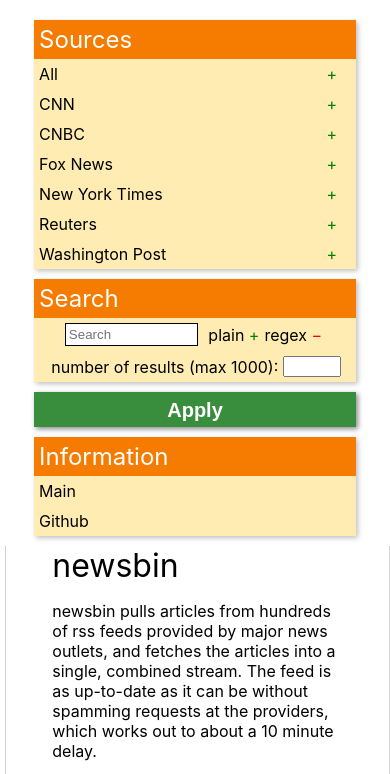
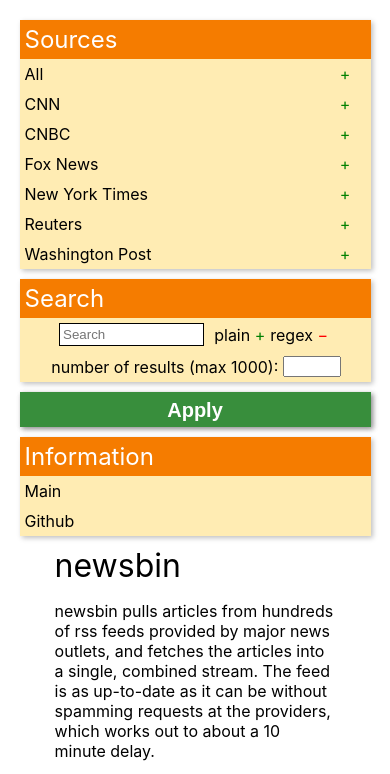
Before and after one commit to WillKoehrsen/newsbin, a plain HTML site: page site/templates/about.html in a window 390 px wide. Shown: the top 774 px of the page. Drawn offline with Linux system fonts and the light colour scheme.

Commit message:
pre-deploy commit

```diff
--- a/site/static/css/index.css
+++ b/site/static/css/index.css
@@ -321,9 +321,10 @@
 		width:100%;
 		flex-direction:column;
 	}
-	.side-container {
-		max-width:95%;
+	.side-container, .main-container {
+		width:90%;
 		margin:0 auto 0 auto;
+		border:none;
 	}
 	.search-bar, .result-bar {
 		justify-content:center;
```
